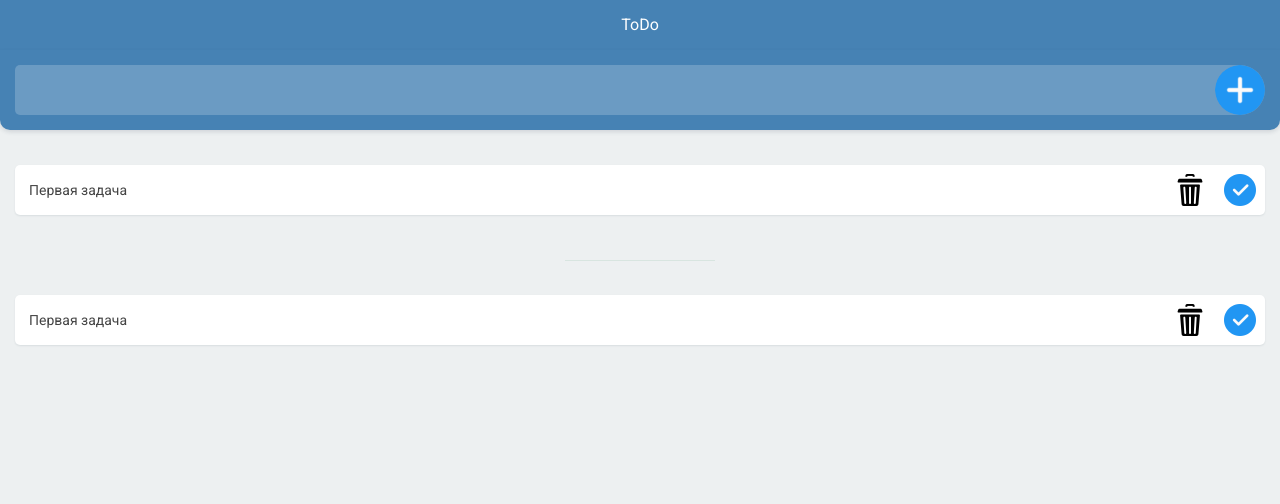
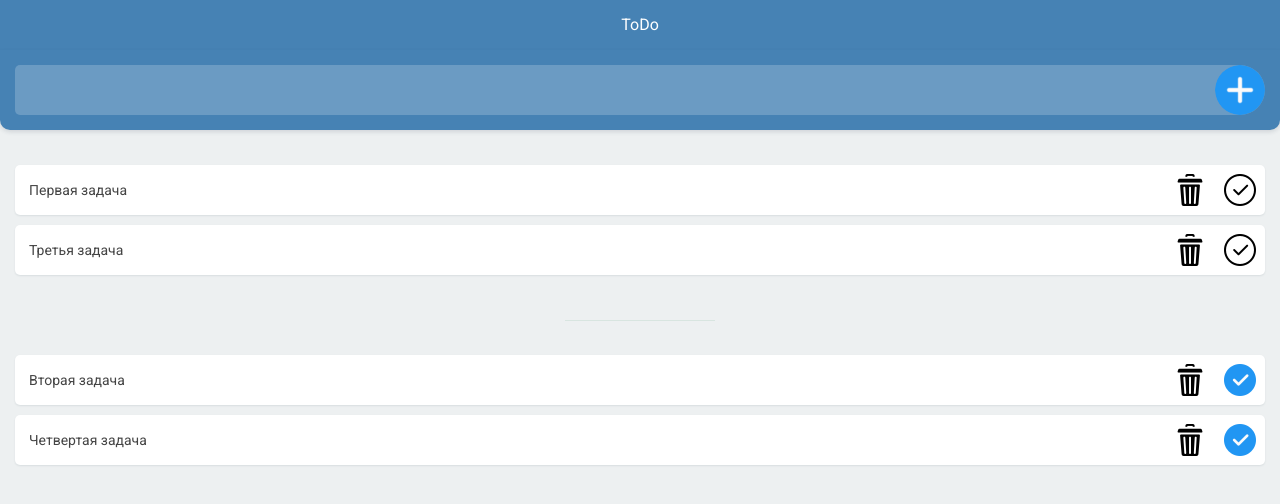
Before and after one commit to n1ckdevops/react-to-do, a React (Create React App) app: page / in a window 1280 px wide. Shown: the top 504 px of the page. Built offline with nearby package versions, Linux system fonts and the light colour scheme.

Commit message:
add: some todo logic

```diff
--- a/src/components/ToDoList/ToDoList.tsx
+++ b/src/components/ToDoList/ToDoList.tsx
@@ -1,20 +1,55 @@
 import { ToDoListItem } from "./ToDoListItem/ToDoListItem"
 import styles from './ToDoList.module.scss'
+import { ToDo } from "../../models/todo-item"
+
+
 export const ToDoList = () => {
+  const todos: ToDo[] = [{
+    id: 0,
+    text: 'Первая задача',
+    isDone: false
+  },
+
+  {
+    id: 1,
+    text: 'Вторая задача',
+    isDone: true
+  },
+  {
+    id: 2,
+    text: 'Третья задача',
+    isDone: false
+  },
+  {
+    id: 3,
+    text: 'Четвертая задача',
+    isDone: true
+  }];
+
+
   return (
     <div className={styles.container}>
       <ul className={`${styles.list} ${styles.failed}`}>
-        <ToDoListItem />
+        {
+          todos
+            .filter((item) => !item.isDone)
+            .map((item, index) => {
+              return (
+                <ToDoListItem key={index} toDoItem={item} />
+              );
+            })
+        }
       </ul>
       <ul className={`${styles.list} ${styles.completed}`}>
-        <ToDoListItem />
-        {/* <li className="todo-list-item__wrapper">
-          <span>Вторая задача</span>
-          <div className="todo-list-item__buttons">
-            <button className="btn-trash"></button>
-            <button className="btn-uncheck"></button>
-          </div>
-        </li> */}
+        {
+          todos
+            .filter((item) => item.isDone)
+            .map((item, index) => {
+              return (
+                <ToDoListItem key={index} toDoItem={item} />
+              );
+            })
+        }
       </ul>
     </div>
   )
--- a/src/components/ToDoList/ToDoListItem/ToDoListItem.tsx
+++ b/src/components/ToDoList/ToDoListItem/ToDoListItem.tsx
@@ -1,11 +1,14 @@
+import { ToDo } from '../../../models/todo-item'
 import styles from './ToDoListItem.module.scss'
-export const ToDoListItem = () => {
+
+
+export const ToDoListItem = (props: { toDoItem: ToDo }) => {
   return (
     <li className={styles.item}>
-      <span>Первая задача</span>
+      <span>{props.toDoItem.text}</span>
       <div className={styles.btns}>
         <button className={`${styles.btn} ${styles.trash}`}></button>
-        <button className={`${styles.btn} ${styles.check}`}></button>
+        <button className={`${styles.btn} ${props.toDoItem.isDone ? styles.check : styles.uncheck}`}></button>
       </div>
     </li>
   )
--- /dev/null
+++ b/src/models/todo-item.ts
@@ -0,0 +1,7 @@
+/** @format */
+
+export interface ToDo {
+  id: number;
+  text: string;
+  isDone: boolean;
+}
```
